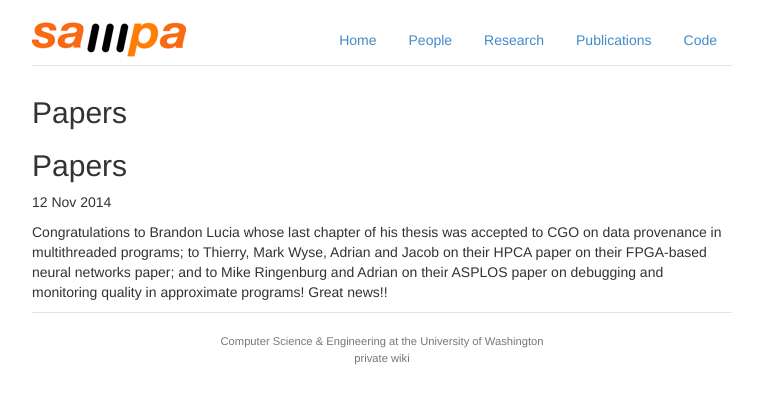
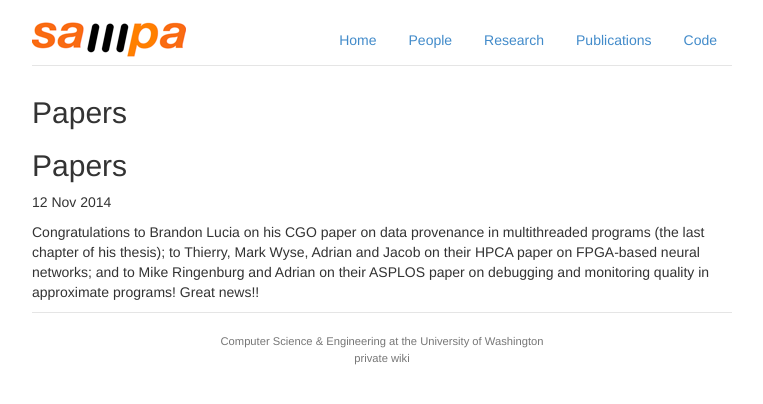
Before and after one commit to uwsampa/sampa-public, a Jekyll site: the page built from _posts/2014-11-12-papers.md, in a window 1280 px wide. Shown: the top 404 px of the page, without its empty margins (258-1021 px from the left). Built offline with Jekyll 4.4.1, drawn with Linux system fonts in a browser that asks for light colours; Markdown is read by kramdown in place of the engine named in the settings.

Commit message:
grammar ;-)

```diff
--- a/_posts/2014-11-12-papers.md
+++ b/_posts/2014-11-12-papers.md
@@ -2,4 +2,4 @@
 layout: post
 shortnews: true
 ---
-Congratulations to Brandon Lucia whose last chapter of his thesis was accepted to CGO on data provenance in multithreaded programs; to Thierry, Mark Wyse, Adrian and Jacob on their HPCA paper on their FPGA-based neural networks paper; and to Mike Ringenburg and Adrian on their ASPLOS paper on debugging and monitoring quality in approximate programs! Great news!!
+Congratulations to Brandon Lucia on his CGO paper on data provenance in multithreaded programs (the last chapter of his thesis); to Thierry, Mark Wyse, Adrian and Jacob on their HPCA paper on FPGA-based neural networks; and to Mike Ringenburg and Adrian on their ASPLOS paper on debugging and monitoring quality in approximate programs! Great news!!
```
